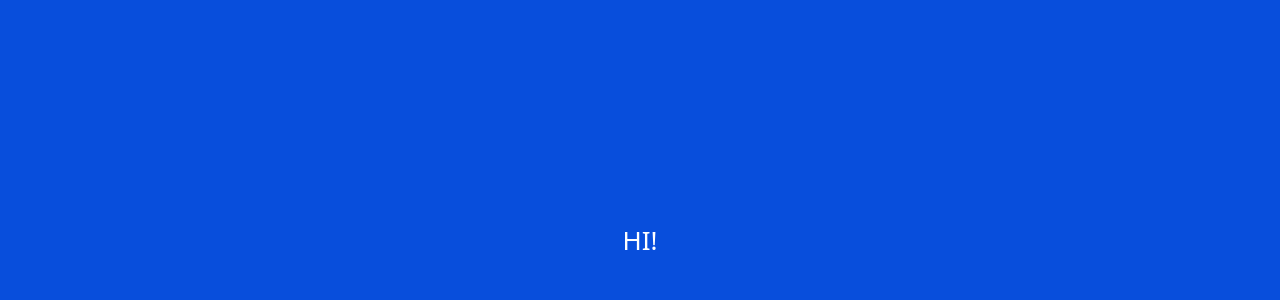
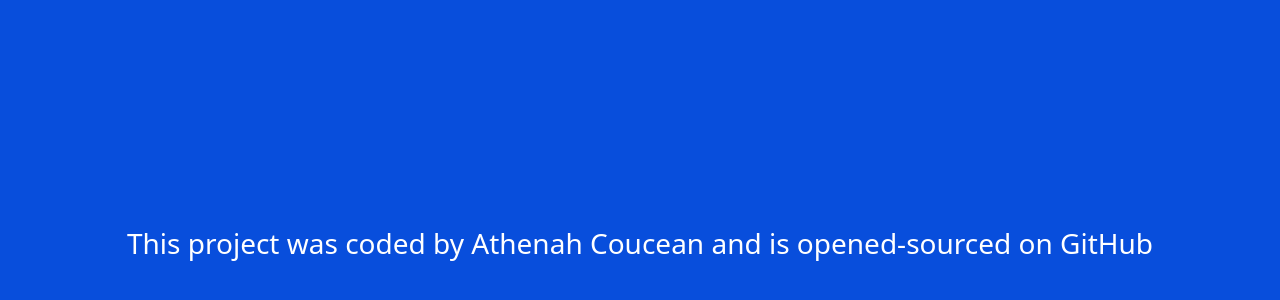
Before and after one commit to Athens410/react-week5, a React (Create React App) app in the folder react-week5/: page / in a window 1280 px wide. Shown: the part 152-452 px from the top of the page. Built offline with nearby package versions, Linux system fonts and the light colour scheme.

Commit message:
Update App.js

```diff
--- a/react-week5/src/App.js
+++ b/react-week5/src/App.js
@@ -6,9 +6,11 @@
     <div className="App">
       <header className="App-header">
 
-        <p>
-          HI!
-        </p>
+
+
+       <div className="end">
+       <h3>This project was coded by Athenah Coucean and is opened-sourced on GitHub</h3>
+     </div>
 
       </header>
     </div>
```
